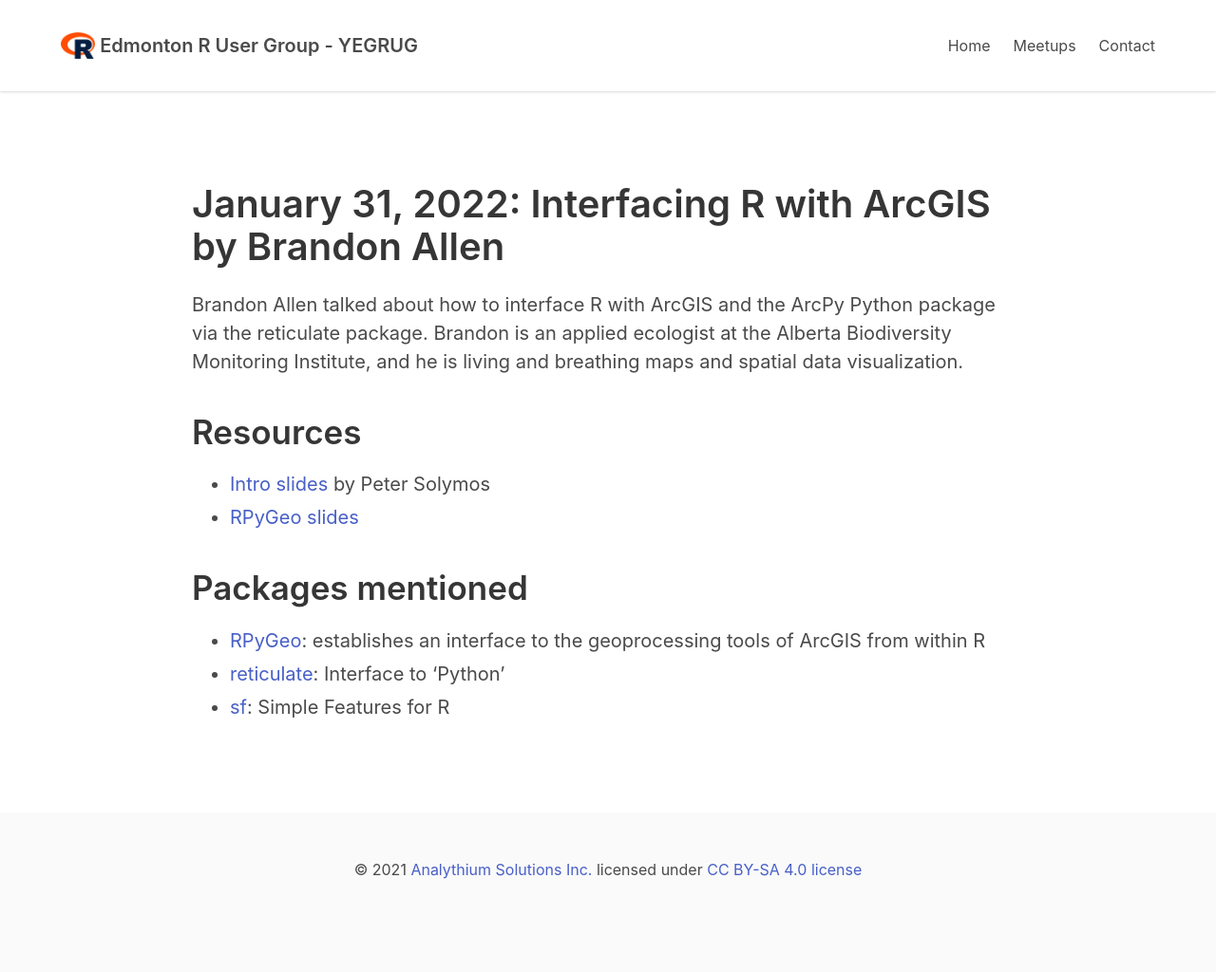
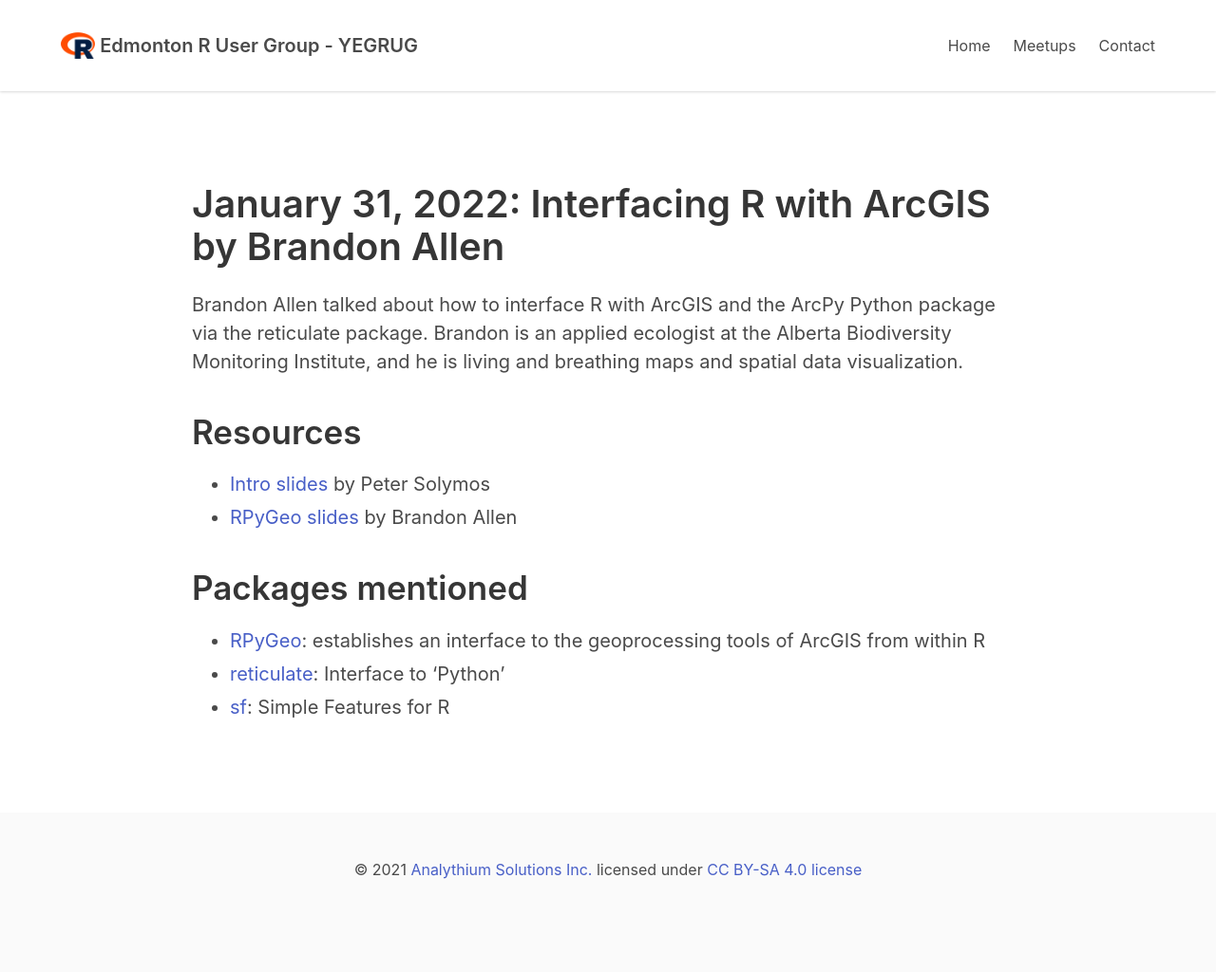
Before and after one commit to yegrug/yegrug.github.io, a Jekyll site: the page built from meetups/2022-01-31/index.md, in a window 1280 px wide. Shown: the whole page at 95% size. Built offline with Jekyll 4.4.1, drawn with Linux system fonts in a browser that asks for light colours; our own code applies the rules of GitHub Pages for plain Markdown files; comment, search, counter and statistics services are not loaded.

Commit message:
Added slides for BA
Signed-off-by: Peter Solymos <psolymos@gmail.com>

```diff
--- a/meetups/2022-01-31/index.md
+++ b/meetups/2022-01-31/index.md
@@ -6,8 +6,8 @@
 
 ## Resources
 
-- [Intro slides](./YEGRUG_2022_01.pdf) by Peter Solymos
-- [RPyGeo slides]()
+- [Intro slides](YEGRUG_2022_01.pdf) by Peter Solymos
+- [RPyGeo slides](rpygeo_2022-01-31.pdf) by Brandon Allen
 
 ## Packages mentioned
 
```
Also changed, not shown: 1 other file.
